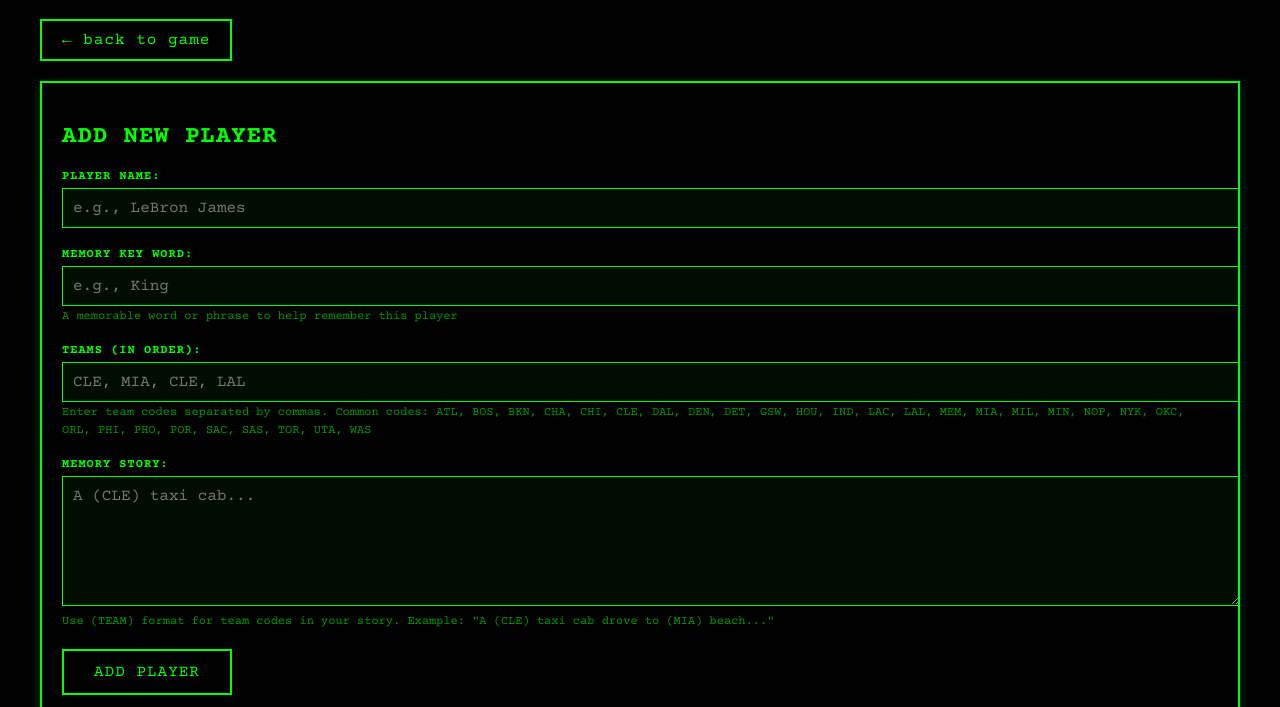
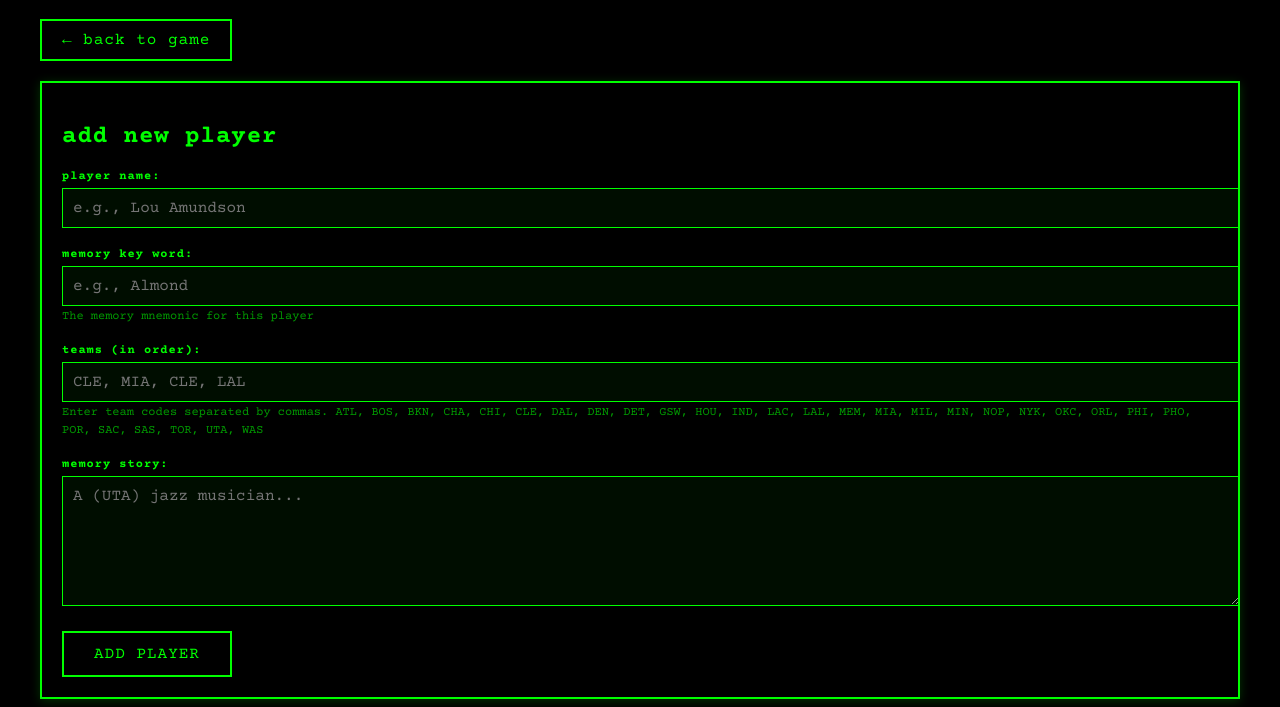
Before and after one commit to jeffnardinelli/immaculate-nba, a website: page client/admin.html in a window 1280 px wide. Shown: the part 93-800 px from the top of the page. Drawn offline with nearby package versions, Linux system fonts and the light colour scheme; no server answers.

Commit message:
Update admin.html

```diff
--- a/client/admin.html
+++ b/client/admin.html
@@ -26,7 +26,7 @@
 
         h2 {
             color: #00ff00;
-            text-transform: uppercase;
+            text-transform: lowercase;
             letter-spacing: 1px;
         }
 
@@ -77,7 +77,7 @@
             margin-bottom: 5px;
             font-weight: bold;
             color: #00ff00;
-            text-transform: uppercase;
+            text-transform: lowercase;
             font-size: 12px;
             letter-spacing: 1px;
         }
@@ -357,25 +357,24 @@
         <form id="add-player-form">
             <div class="form-group">
                 <label for="player-name">Player Name:</label>
-                <input type="text" id="player-name" required placeholder="e.g., LeBron James">
+                <input type="text" id="player-name" required placeholder="e.g., Lou Amundson">
             </div>
 
             <div class="form-group">
                 <label for="key-word">Memory Key Word:</label>
-                <input type="text" id="key-word" required placeholder="e.g., King">
-                <small>A memorable word or phrase to help remember this player</small>
+                <input type="text" id="key-word" required placeholder="e.g., Almond">
+                <small>The memory mnemonic for this player</small>
             </div>
 
             <div class="form-group">
                 <label for="teams-input">Teams (in order):</label>
                 <input type="text" id="teams-input" required placeholder="CLE, MIA, CLE, LAL">
-                <small>Enter team codes separated by commas. Common codes: ATL, BOS, BKN, CHA, CHI, CLE, DAL, DEN, DET, GSW, HOU, IND, LAC, LAL, MEM, MIA, MIL, MIN, NOP, NYK, OKC, ORL, PHI, PHO, POR, SAC, SAS, TOR, UTA, WAS</small>
+                <small>Enter team codes separated by commas. ATL, BOS, BKN, CHA, CHI, CLE, DAL, DEN, DET, GSW, HOU, IND, LAC, LAL, MEM, MIA, MIL, MIN, NOP, NYK, OKC, ORL, PHI, PHO, POR, SAC, SAS, TOR, UTA, WAS</small>
             </div>
 
             <div class="form-group">
                 <label for="story">Memory Story:</label>
-                <textarea id="story" rows="6" required placeholder="A (CLE) taxi cab..."></textarea>
-                <small>Use (TEAM) format for team codes in your story. Example: "A (CLE) taxi cab drove to (MIA) beach..."</small>
+                <textarea id="story" rows="6" required placeholder="A (UTA) jazz musician..."></textarea>
             </div>
 
             <button type="submit">Add Player</button>
```
